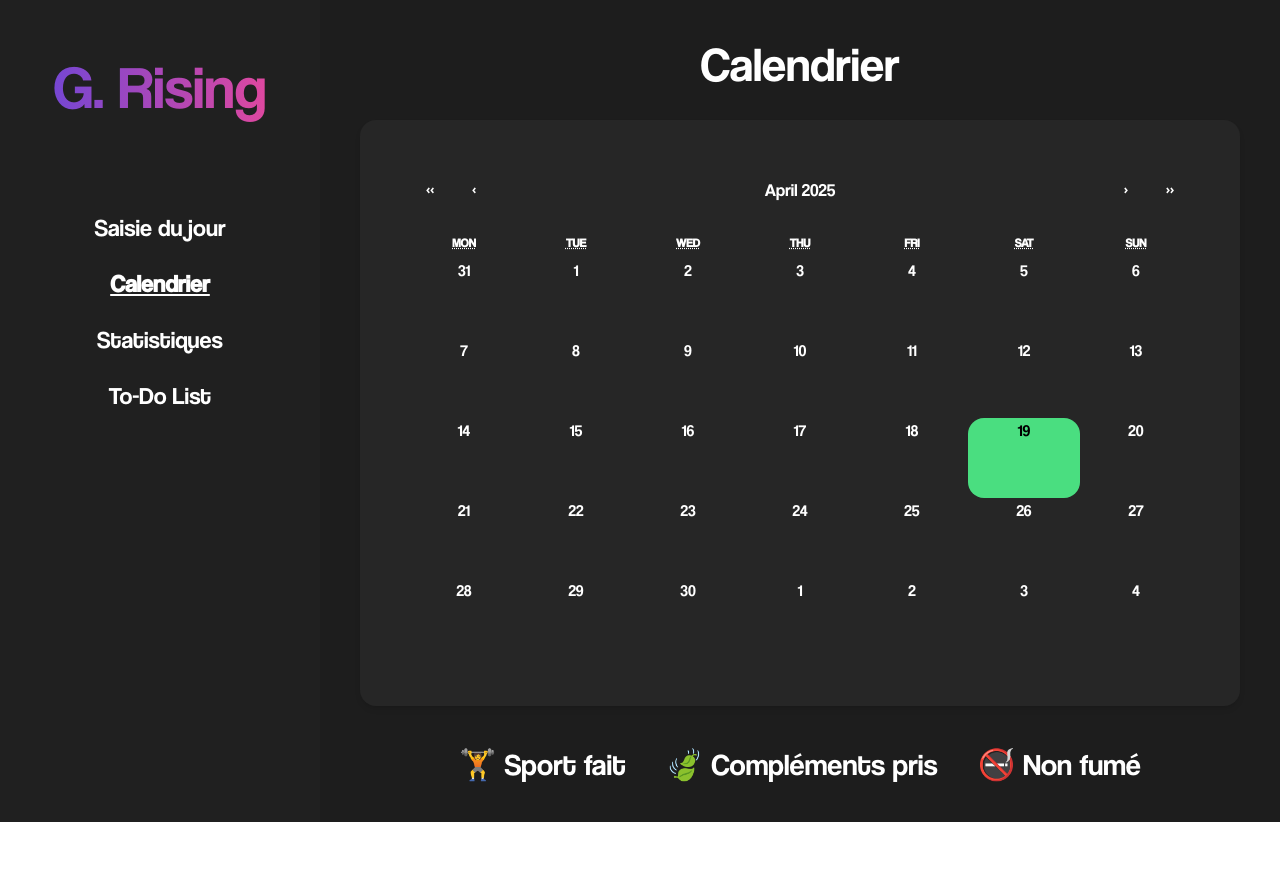
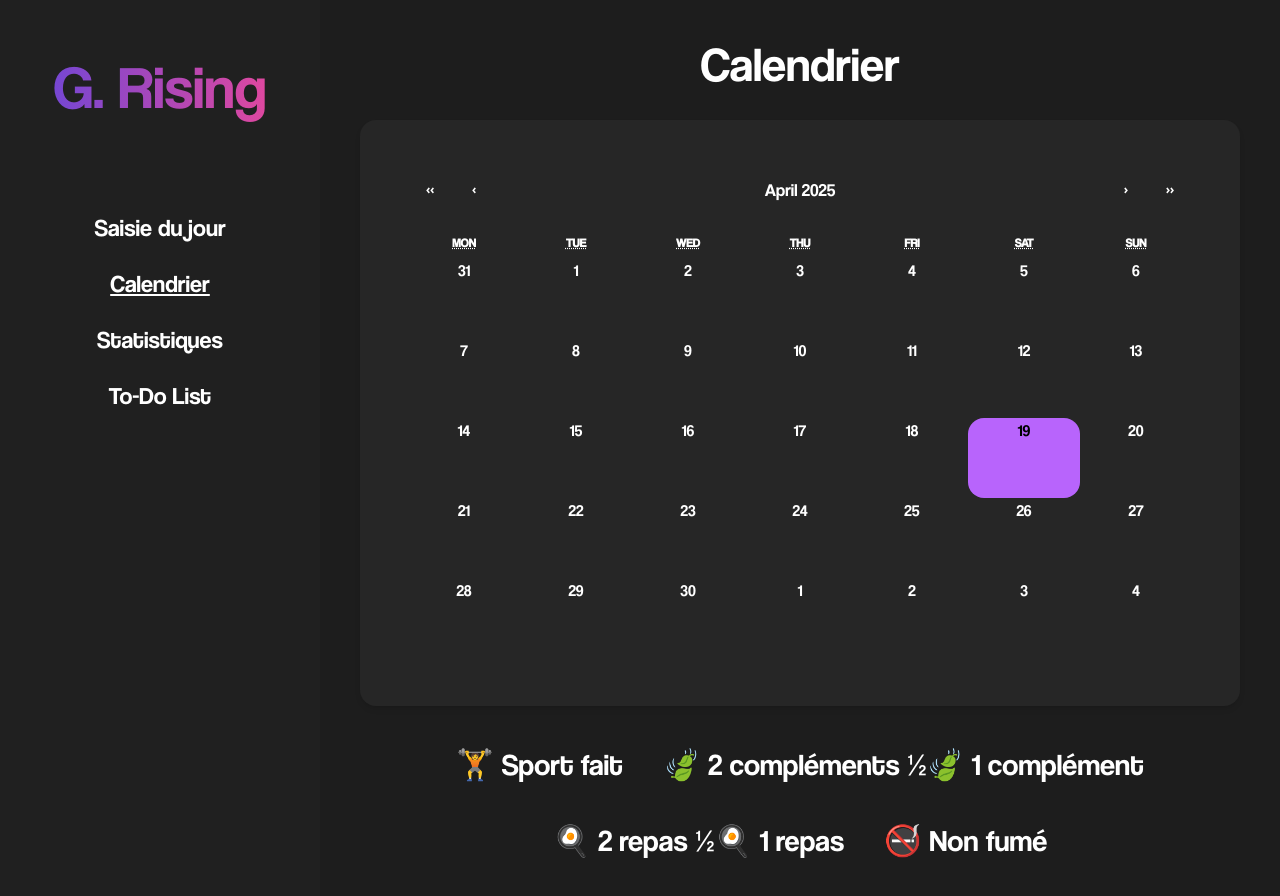
Before and after one commit to GBuard/g-rising, a React (Create React App) app in the folder client/: page /calendrier in a window 1280 px wide. Before the commit the page ends 822 px from the top, so only its background shows below. Built offline with nearby package versions, Linux system fonts and the light colour scheme; no server answers.

Commit message:
Favicon + bold fix + 1/2 calendrier

```diff
--- a/client/public/index.html
+++ b/client/public/index.html
@@ -10,7 +10,6 @@
             name="description"
             content="Web site created using create-react-app"
         />
-        <link rel="apple-touch-icon" href="%PUBLIC_URL%/logo192.png" />
         <!--
       manifest.json provides metadata used when your web app is installed on a
       user's mobile device or desktop. See https://developers.google.com/web/fundamentals/web-app-manifest/
@@ -25,7 +24,7 @@
       work correctly both with client-side routing and a non-root public URL.
       Learn how to configure a non-root public URL by running `npm run build`.
     -->
-        <title>React App</title>
+        <title>G. Rising</title>
     </head>
     <body>
         <noscript>You need to enable JavaScript to run this app.</noscript>
--- a/client/src/components/Sidebar.jsx
+++ b/client/src/components/Sidebar.jsx
@@ -38,7 +38,7 @@ export default function Sidebar() {
                 <NavLink
                     to="/"
                     className={({ isActive }) =>
-                        isActive ? "underline font-semibold" : "hover:underline"
+                        isActive ? "underline" : "hover:underline"
                     }
                 >
                     Saisie du jour
@@ -46,7 +46,7 @@ export default function Sidebar() {
                 <NavLink
                     to="/calendrier"
                     className={({ isActive }) =>
-                        isActive ? "underline font-semibold" : "hover:underline"
+                        isActive ? "underline" : "hover:underline"
                     }
                 >
                     Calendrier
@@ -54,7 +54,7 @@ export default function Sidebar() {
                 <NavLink
                     to="/statistiques"
                     className={({ isActive }) =>
-                        isActive ? "underline font-semibold" : "hover:underline"
+                        isActive ? "underline" : "hover:underline"
                     }
                 >
                     Statistiques
@@ -62,7 +62,7 @@ export default function Sidebar() {
                 <NavLink
                     to="/todolist"
                     className={({ isActive }) =>
-                        isActive ? "underline font-semibold" : "hover:underline"
+                        isActive ? "underline" : "hover:underline"
                     }
                 >
                     To-Do List
--- a/client/src/pages/Calendrier.jsx
+++ b/client/src/pages/Calendrier.jsx
@@ -40,9 +40,15 @@ export default function Calendrier() {
 
         return (
             <div className="flex justify-center items-center gap-1 text-xl pt-1 flex-wrap">
-                {entry.sport && <span title="Sport">🏋️</span>}
-                {entry.complements === 2 && <span title="Compléments">🍃</span>}
-                {!entry.cannabis && <span title="Pas fumé">🚭</span>}
+                {entry.sport && <span>🏋️</span>}
+
+                {entry.complements === 2 && <span>🍃</span>}
+                {entry.complements === 1 && <span>½🍃</span>}
+
+                {entry.repas === 2 && <span>🍳</span>}
+                {entry.repas === 1 && <span>½🍳</span>}
+
+                {!entry.cannabis && <span>🚭</span>}
             </div>
         );
     };
@@ -66,7 +72,12 @@ export default function Calendrier() {
                     <span>🏋️</span> <span>Sport fait</span>
                 </div>
                 <div className="flex items-center gap-2">
-                    <span>🍃</span> <span>Compléments pris</span>
+                    <span>🍃</span> <span>2 compléments</span>
+                    <span>½🍃</span> <span>1 complément</span>
+                </div>
+                <div className="flex items-center gap-2">
+                    <span>🍳</span> <span>2 repas</span>
+                    <span>½🍳</span> <span>1 repas</span>
                 </div>
                 <div className="flex items-center gap-2">
                     <span>🚭</span> <span>Non fumé</span>
--- a/client/src/pages/Statistiques.jsx
+++ b/client/src/pages/Statistiques.jsx
@@ -44,10 +44,8 @@ export default function Statistiques() {
                 {/* Card 1 */}
                 <div className="card-glass animate-fade-in">
                     <div className="text-3xl mb-2">🚬</div>
-                    <p className="text-md text-gray-300 mb-1">Dernier joint</p>
-                    <p className="text-xl font-semibold">
-                        {stats.tempsDepuisDernierJoint}
-                    </p>
+                    <p className="text-md text-gray-300 mb-1">Dernier coin</p>
+                    <p className="text-xl">{stats.tempsDepuisDernierJoint}</p>
                 </div>
 
                 {/* Card 2 */}
@@ -59,7 +57,7 @@ export default function Statistiques() {
                     <p className="text-md text-gray-300 mb-1">
                         Économie réalisée
                     </p>
-                    <p className="text-xl font-semibold">{stats.economie} €</p>
+                    <p className="text-xl">{stats.economie} €</p>
                 </div>
 
                 {/* Card 3 */}
@@ -71,7 +69,7 @@ export default function Statistiques() {
                     <p className="text-md text-gray-300 mb-1">
                         Temps de vie gagné
                     </p>
-                    <p className="text-xl font-semibold">
+                    <p className="text-xl">
                         {heures}h {minutes}m
                     </p>
                 </div>
--- a/client/src/pages/calendar-style.css
+++ b/client/src/pages/calendar-style.css
@@ -73,7 +73,7 @@
 
 /* Date sélectionnée */
 .react-calendar__tile--active {
-    background-color: #4ade80 !important;
+    background-color: #b864fc !important;
     color: black !important;
     border-radius: 1rem;
 }
--- a/client/src/pages/todolist/ToDoList.jsx
+++ b/client/src/pages/todolist/ToDoList.jsx
@@ -44,9 +44,7 @@ export default function ToDoList() {
 
     return (
         <div className="min-h-screen bg-gradient-to-br from-[#1D1D1D] to-black text-white p-10">
-            <h1 className="text-5xl font-bold text-center mb-10">
-                🧠 To-Do List
-            </h1>
+            <h1 className="text-5xl text-center mb-10">🧠 To-Do List</h1>
 
             <div className="max-w-2xl mx-auto bg-white/10 backdrop-blur-lg rounded-xl p-6 mb-8 shadow-lg">
                 <input
@@ -65,7 +63,7 @@ export default function ToDoList() {
                 />
                 <button
                     onClick={addTodo}
-                    className="bg-green-500 hover:bg-green-600 transition px-4 py-2 rounded font-bold"
+                    className="bg-green-500 hover:bg-green-600 transition px-4 py-2 rounded"
                 >
                     Ajouter
                 </button>
```
Also changed, not shown: client/src/logo.svg (deleted), 1 other file (tests, documents, lock files or other folders).
